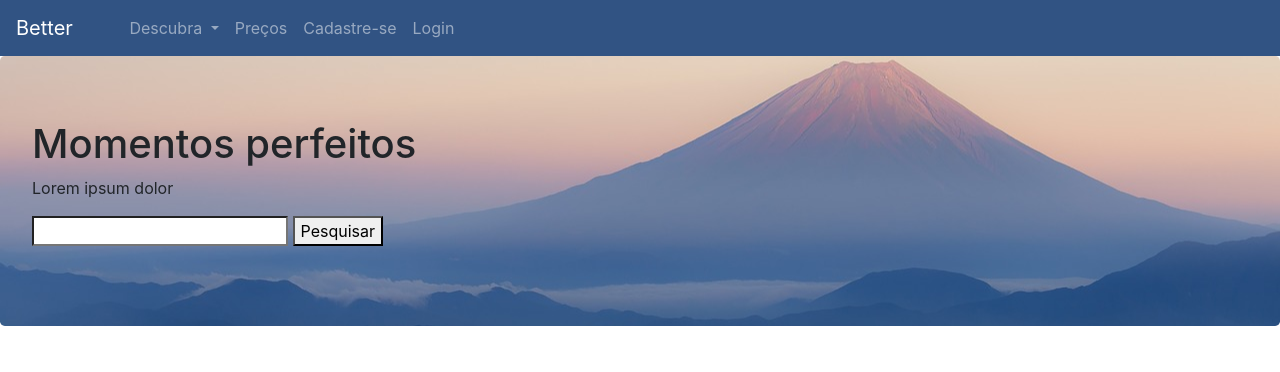
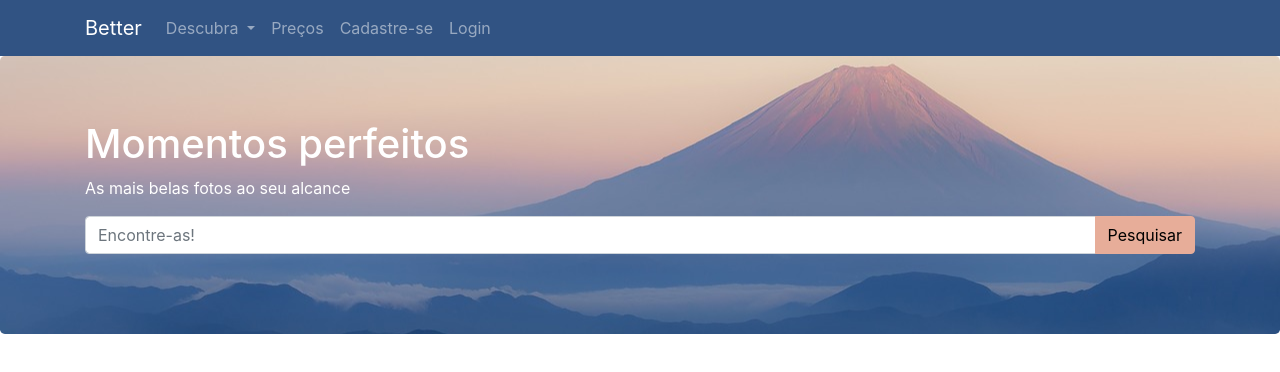
Before and after one commit to SamyrOR/Bootstrap-Study, a website: page idex.html in a window 1280 px wide. Drawn offline with Linux system fonts and the light colour scheme.

Commit message:
Finished chapter two, thats includes edit of the input and jumbotron for the greatest focus of our page

```diff
--- a/css/better-tema.css
+++ b/css/better-tema.css
@@ -5,4 +5,13 @@
     background-image:url(/img/vitrine.jpg);
     background-size: cover;
     background-position: center;
+    color: #fff;
 }
+.btn-primary{
+    color: black;
+    background-color: #e7ad99;
+    border-color: #e7ad99;
+    border-radius: 0;
+    border-top-right-radius: 0.25rem;
+    border-bottom-right-radius: 0.25rem;
+}
--- a/idex.html
+++ b/idex.html
@@ -8,8 +8,8 @@
 </head>
 <body>
     <nav class="navbar navbar-expand-lg navbar-dark">
-        <a class="navbar-brand" href="#">Better</a>
         <div class="container">
+            <a class="navbar-brand" href="#">Better</a>
             <button class="navbar-toggler" data-toggle="collapse" data-target="#navbarSupportedContent">
                 <span class="navbar-toggler-icon"></span>
             </button>
@@ -36,12 +36,16 @@
         </div> <!-- fim do container-->
     </nav>
     <main class="jumbotron">
-        <h1>Momentos perfeitos</h1>
-        <p>Lorem ipsum dolor</p>
-        <form>
-            <input type="search">
-            <button>Pesquisar</button>
-        </form>
+        <div class="container">
+            <h1>Momentos perfeitos</h1>
+            <p>As mais belas fotos ao seu alcance</p>
+            <form class="input-group" class="mb-3">
+                <input class="form-control" type="search" placeholder="Encontre-as!">
+                <span class="input-group-append">
+                    <button class="btn btn-primary">Pesquisar</button>
+                </span>
+            </form>
+        </div>
     </main>
     <script type="text/javascript" src="js/jquery.js"></script>
     <script type="text/javascript" src="js/bootstrap.min.js"></script>
```
